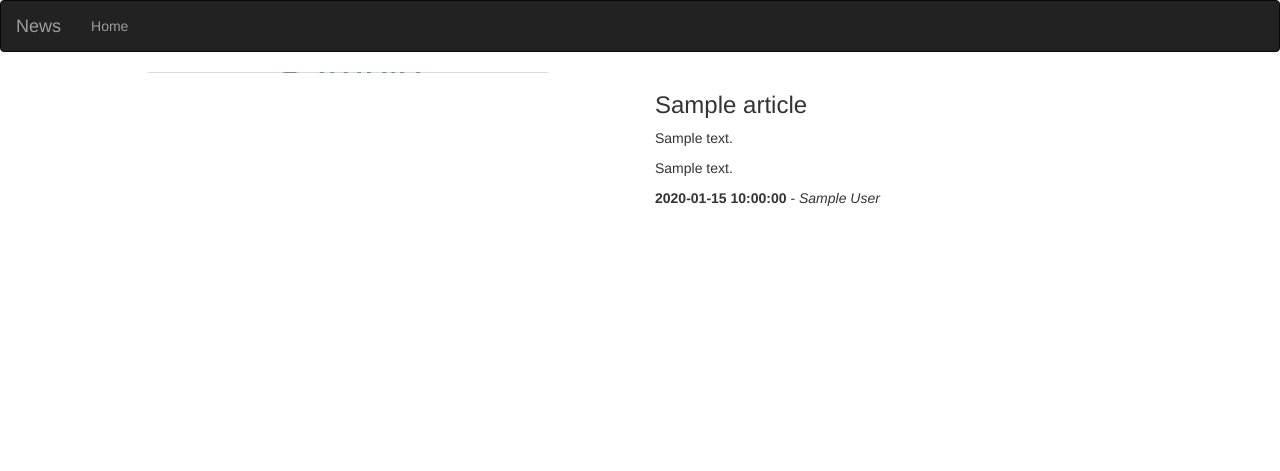
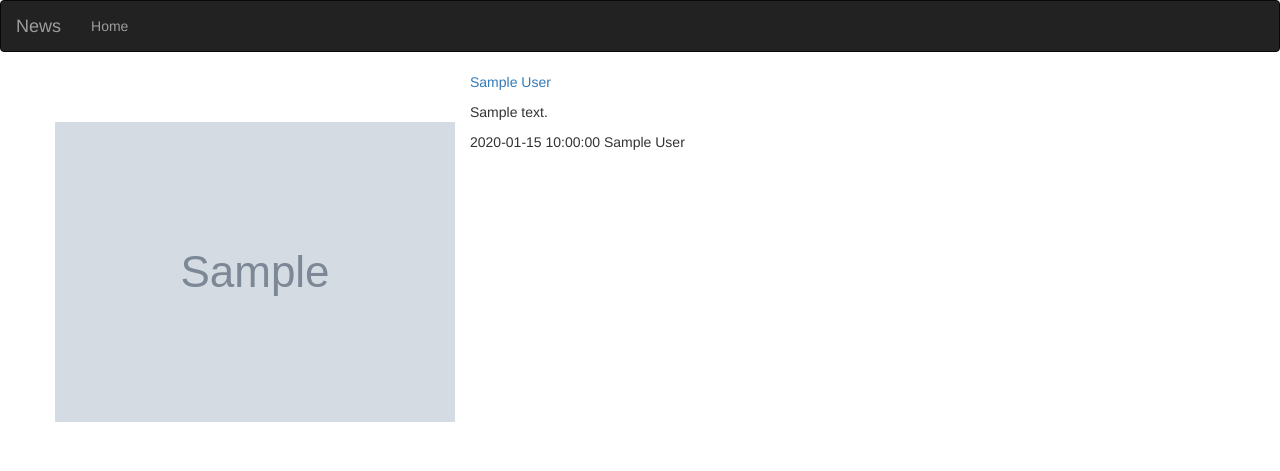
Before and after one commit to Calebu6214/Get-newsapi, a Flask app: template app/templates/news.html in a window 1280 px wide. Shown: the top 471 px of the page. Run offline with Flask 2, Linux system fonts and the light colour scheme; the template is opened without the code that fills it: most values are stand-ins (such as "Sample title", 1, 10 or a date in 2020); grey boxes marked "Sample" are stand-in pictures; some libraries are stand-ins or nearby versions.

Commit message:
adding route to articles

```diff
--- a/app/article.py
+++ b/app/article.py
@@ -2,8 +2,9 @@ class Articles:
   '''
   articles class to define article objects
   '''
-  def __init__(self,id,author,description,url,urlToImage,publishedAt,content):
+  def __init__(self,id,title,author,description,url,urlToImage,publishedAt,content):
     self.id = id
+    self.title=title
     self.author = author
     self.description = description
     self.url = url
--- a/app/request.py
+++ b/app/request.py
@@ -65,7 +65,7 @@ def process_results(news_list):
 
 
 def get_article(id):
-    get_news_details_url = 'https://newsapi.org/v2/everything?sources=CBC-News&apiKey=03a2bc584b204614aa752fb66a690094'.format(id)
+    get_news_details_url = 'https://newsapi.org/v2/top-headlines?sources={}&apiKey=03a2bc584b204614aa752fb66a690094'.format(id)
 
     with urllib.request.urlopen(get_news_details_url) as url:
         news_details_data = url.read()
@@ -86,6 +86,7 @@ def process_article(article_response_list):
     for articles in article_response_list:
         print(articles)
         id = articles.get('id')
+        title=articles.get('title')
         author = articles.get('author')
         description = articles.get('decription')
         url = articles.get('url')
@@ -94,7 +95,7 @@ def process_article(article_response_list):
         content = articles.get('content')
 
         if urlToImage:
-            article_object = Articles(id, author, description, url, urlToImage, publishedAt, content)
+            article_object = Articles(id,title,author, description, url, urlToImage, publishedAt, content)
             articles_results.append(article_object)
 
     return articles_results
--- a/app/static/css/news.css
+++ b/app/static/css/news.css
@@ -0,0 +1,5 @@
+.posterPath{
+    padding: 200px;
+    width: 100px;
+    height:200px;
+}
--- a/app/templates/macros.html
+++ b/app/templates/macros.html
@@ -9,6 +9,7 @@
                 {{ all_news.country|truncate(100)}}
 
         </li>
+
     </div>
     {% endfor %}
 
--- a/app/templates/news.html
+++ b/app/templates/news.html
@@ -8,19 +8,22 @@
 
 <!-- Content block -->
 {% block content %}
+{%for articles in articles %}
+
 <div class="container">
 
     <!-- News background -->
     <div class="row">
-        <div class="col-xs-6 col-sm-6 col-md-6 col-lg-6 imagePath" style="background: url({{articles.urlToImage}}) no-repeat center center" id="poster">
+
+        <div class="col-xs-6 col-sm-6 col-md-6 col-lg-6 posterPath" style="background: url({{articles.urlToImage}}) no-repeat center center "  id="poster">
         </div>
 
         <div class="col-xs-6 col-sm-6 col-md-6 col-lg-6 movie-details">
-            <h3>{{ articles.name }}</h3>
 
-            <p class="description"> {{ articles.description }}</p>
+            <p> <a href="{{articles.url}}">{{ articles.author }}</a> </p>
+            <!-- <p class="description"> {{ articles.author }}</p> -->
             <p class="content">{{ articles.content }}</p>
-            <p class="ratings"> <b> {{ articles.publishedAt }}</b> - <i>{{ articles.author}}  </i> </p>
+            <p class="ratings">  {{ articles.publishedAt }}  {{ articles.author}}  </p>
 
 
 
@@ -29,4 +32,5 @@
 
 
 </div>
+{%endfor%}
 {% endblock %}
```
Also changed, not shown: app/static/css/index.css (line endings or trailing spaces).
